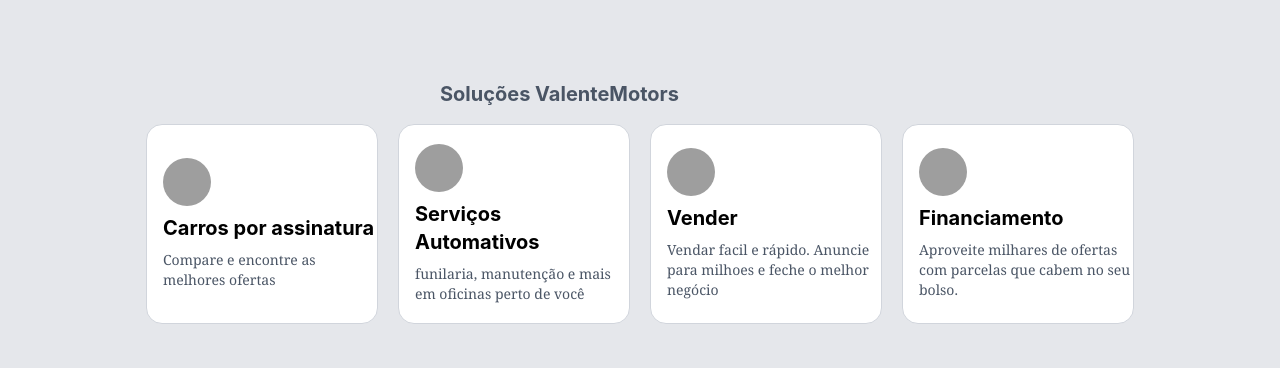
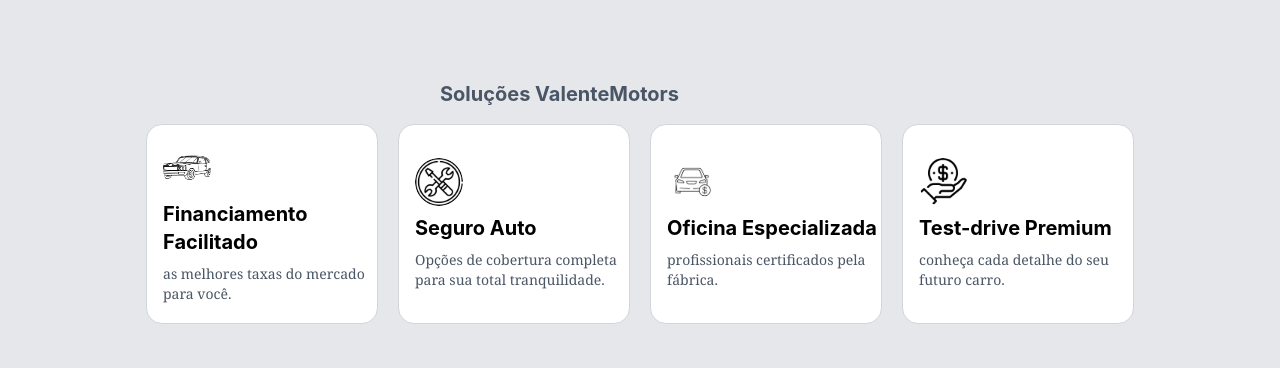
Before and after one commit to rafael-ulguim1/site_carros, a React (Vite) app: page / in a window 1280 px wide. Shown: the part 940-1308 px from the top of the page. Built offline with nearby package versions, Linux system fonts and the light colour scheme; grey boxes are pictures that could not be loaded.

Commit message:
feat: adaptar seção soluções para receber via props

```diff
--- a/src/App.jsx
+++ b/src/App.jsx
@@ -26,26 +26,26 @@ const solucoesEmpresa = [
   {
     id: 1,
     titulo: "Financiamento Facilitado",
-    descricao: "Temos parcerias com os principais bancos para garantir as melhores taxas do mercado para você.",
-    imagem: "/src/assets/solucoes/financiamento.svg"
+    descricao: "as melhores taxas do mercado para você.",
+    imagem: "/src/assets/soluçoes/soluções1.jpg"
   },
   {
     id: 2,
     titulo: "Seguro Auto",
-    descricao: "Saia da loja com seu veículo protegido. Opções de cobertura completa para sua total tranquilidade.",
-    imagem: "/src/assets/solucoes/seguro.svg"
+    descricao: " Opções de cobertura completa para sua total tranquilidade.",
+    imagem: "/src/assets/soluçoes/soluçoes2.png"
   },
   {
     id: 3,
     titulo: "Oficina Especializada",
-    descricao: "Manutenção preventiva e corretiva com peças originais e profissionais certificados pela fábrica.",
-    imagem: "/src/assets/solucoes/oficina.svg"
+    descricao: "profissionais certificados pela fábrica.",
+    imagem: "/src/assets/soluçoes/soluções3.png"
   },
   {
     id: 4,
     titulo: "Test-drive Premium",
-    descricao: "Agende uma experiência de condução exclusiva e conheça cada detalhe do seu futuro carro.",
-    imagem: "/src/assets/solucoes/testdrive.svg"
+    descricao: " conheça cada detalhe do seu futuro carro.",
+    imagem: "/src/assets/soluçoes/soluções4.png"
   }
 ];
 
--- a/src/components/main/soluções.jsx
+++ b/src/components/main/soluções.jsx
@@ -1,72 +1,39 @@
-function Solucoes() {
+function Solucoes({ lista }) {
     return (
 
         <section id="soluçoes" className="mt-1 flex justify-center flex-col  ">
             <div className="flex ml-110">
                 <h1 className="font-bold text-gray-600 text-xl"> Soluções ValenteMotors </h1>
             </div>
-            <div className=" flex gap-5 mt-4 justify-center">
-                <button className="bg-white h-50 w-58 rounded-2xl border-1 border-gray-300">
-                    <div className="flex-1 text-left ml-4 flex flex-col gap-2  ">
-                        <img
-                            src="/src/assets/soluções1.jpg"
-                            alt="soluções1"
-                            className="w-12 h-12 object-covers  rounded-full  "
-                        />
-                        <h1 className="font-bold text-xl"> Carros por assinatura </h1>
-                        <p className="font-serif text-gray-600 text-sm"> Compare e encontre as melhores ofertas </p>
 
 
-                    </div>
-
-                </button>
-                <button className="bg-white h-50 w-58 rounded-2xl border-1 border-gray-300" >
-                    <div className="flex-1 text-left  ml-4 flex flex-col gap-2 ">
-                        <img
-                            src="/src/assets/soluçoes2.png"
-                            alt="soluções1"
-                            className="w-12 h-12 object-covers  rounded-full "
-                        />
-
-                        <h1 className="font-bold text-xl"> Serviços Automativos </h1>
-                        <p className="font-serif text-gray-600 text-sm"> funilaria, manutenção e mais em oficinas perto de você </p>
-                    </div>
-
-
-                </button>
-                <button className="bg-white h-50 w-58 rounded-2xl border-1 border-gray-300">
-                    <div className="flex-1 text-left  ml-4 flex flex-col gap-2 ">
-                        <img
-                            src="/src/assets/soluções3.png"
-                            alt="soluções1"
-                            className="w-12 h-12 object-covers  rounded-full  "
-                        />
-                        <h1 className="font-bold text-xl"> Vender </h1>
-                        <p className="font-serif text-gray-600 text-sm"> Vendar facil e rápido. Anuncie para milhoes e feche o melhor negócio </p>
-
-                    </div>
-
-                </button>
-                <button className="bg-white h-50 w-58 rounded-2xl border-1 border-gray-300">
-                    <div className="flex-1 text-left  ml-4 flex flex-col gap-2 ">
-                        <img
-                            src="/src/assets/soluções4.png"
-                            alt="soluções1"
-                            className="w-12 h-12 object-covers  rounded-full "
-                        />
-                        <h1 className="font-bold text-xl"> Financiamento </h1>
-                        <p className="font-serif text-gray-600 text-sm">Aproveite milhares de ofertas com parcelas que cabem no seu bolso.</p>
-
-                    </div>
-
-
-                </button>
+            <div className="flex gap-5 mt-4 justify-center">
+                {/* Mapeando a lista recebida via Props */}
+                {lista.map((solucao) => (
+                    <button
+                        key={solucao.id}
+                        className="bg-white h-50 w-58 rounded-2xl border-1 border-gray-300 transition-all hover:shadow-lg"
+                    >
+                        <div className="flex-1 text-left ml-4 flex flex-col gap-2">
+                            <img
+                                src={solucao.imagem}
+                                alt={solucao.titulo}
+                                className="w-12 h-12 object-cover rounded-full"
+                            />
+                            <h1 className="font-bold text-xl">
+                                {solucao.titulo}
+                            </h1>
+                            <p className="font-serif text-gray-600 text-sm">
+                                {solucao.descricao}
+                            </p>
+                        </div>
+                    </button>
+                ))}
             </div>
+        </section>
+    );
+}
 
 
 
-        </section>
-    )
-}
-
 export default Solucoes
```
